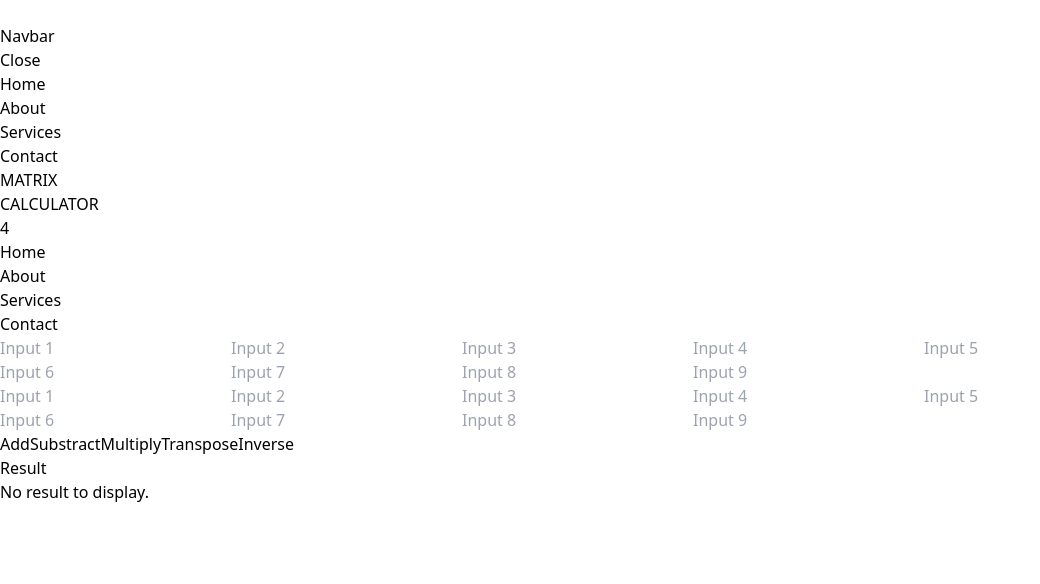
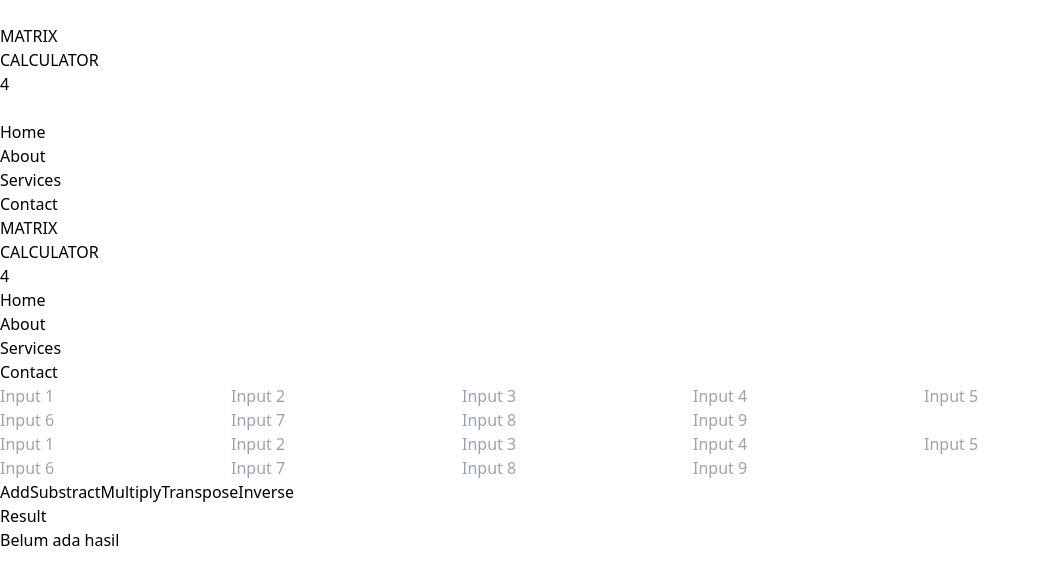
Before and after one commit to ASN-Lab/Matriks, a React (Vite) app: page / in a window 1280 px wide. Shown: the top 584 px of the page, without its empty margins (0-1040 px from the left). Built offline with nearby package versions, Linux system fonts and the light colour scheme.

Commit message:
fixing result, navbar

```diff
--- a/src/components/Navbar.jsx
+++ b/src/components/Navbar.jsx
@@ -39,20 +39,34 @@ const Navbar = () => {
         </svg>
       </button>
 
-      {/* Sidebar for mobile */}
+      {/* Sidebar untuk mobile */}
       <nav
         className={`fixed top-0 left-0 h-full w-56 bg-teal-700 text-white shadow-md transform transition-transform duration-300 ease-in-out z-40
           ${isOpen ? "translate-x-0" : "-translate-x-full"} md:hidden`}
       >
         <div className="flex flex-col p-6 h-full">
           <div className="mb-8 flex items-center justify-between border-b border-gray-700 pb-4">
-            <h1 className="text-xl font-bold">Navbar</h1>
+            <h1 className="flex text-l font-bold">MATRIX <br /> CALCULATOR
+            <p className="font-black text-6xl pl-1">4</p></h1>
             <button
               className="text-white focus:outline-none"
               onClick={() => setIsOpen(false)}
               aria-label="Close navigation menu"
             >
-              Close
+              <svg
+                className="h-6 w-6"
+                fill="none"
+                stroke="currentColor"
+                viewBox="0 0 24 24"
+                xmlns="http://www.w3.org/2000/svg"
+              >
+                <path
+                  strokeLinecap="round"
+                  strokeLinejoin="round"
+                  strokeWidth={2}
+                  d="M6 18L18 6M6 6l12 12"
+                />
+              </svg>
             </button>
           </div>
           <ul className="flex flex-col gap-6">
@@ -64,9 +78,9 @@ const Navbar = () => {
         </div>
       </nav>
 
-      {/* Top navbar for md and above */}
+      {/* Navbar untuk desktop */}
       <nav className="hidden md:flex top-0 left-0 w-full bg-teal-400 text-slate-700 p-4 z-50 items-center justify-between space-x-8">
-        <div className="text-2xl font-bold flex flex-between  gap-3">
+        <div className="text-2xl font-bold flex flex-between gap-3">
           MATRIX <br /> CALCULATOR
           <p className="font-black text-6xl">4</p>
         </div>
--- a/src/components/Result.jsx
+++ b/src/components/Result.jsx
@@ -5,7 +5,7 @@ const Result = ({ title = "Result", children }) => {
     <div className="bg-gray-300 w-full md:w-96 rounded-lg p-4 shadow-2xl">
       <h2 className="text-xl font-bold mb-4">{title}</h2>
       <div className="text-gray-800">
-        {children ? children : "No result to display."}
+        {children ? children : "Belum ada hasil"}
       </div>
     </div>
   );
```
